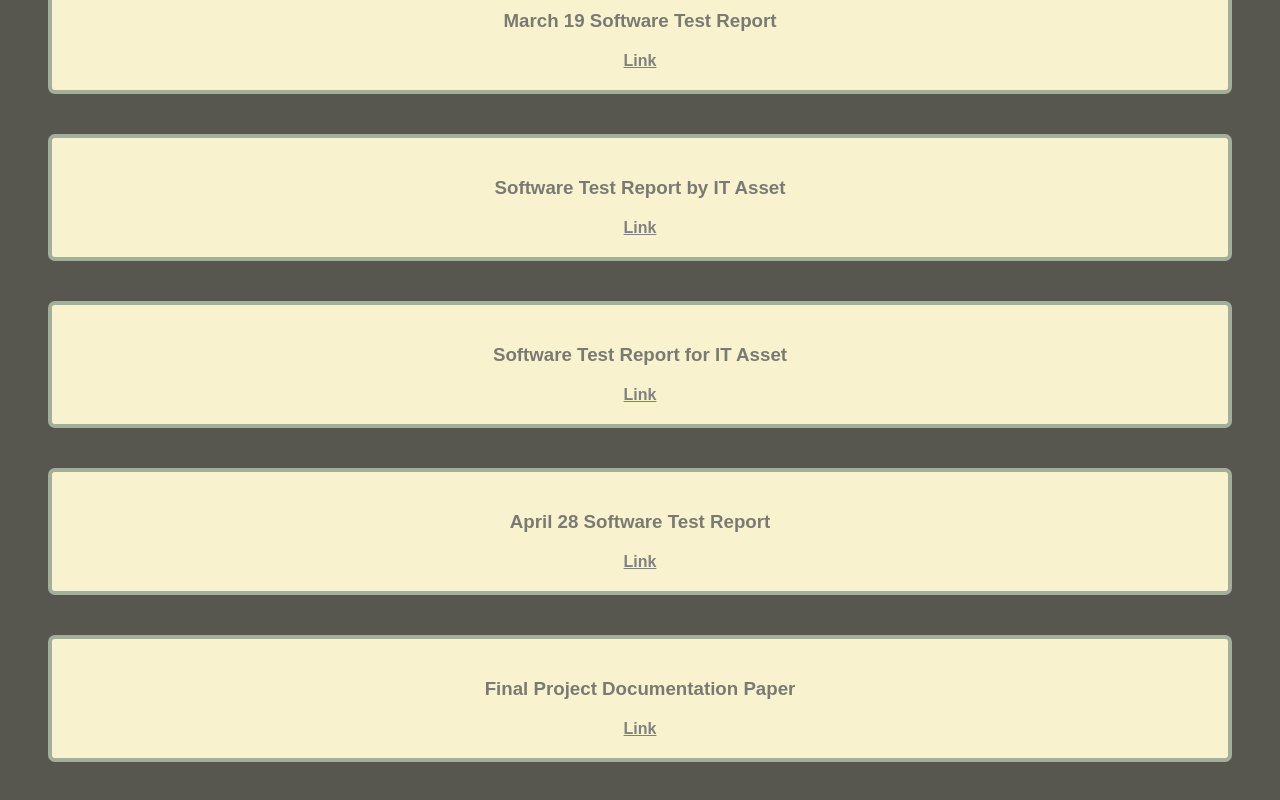
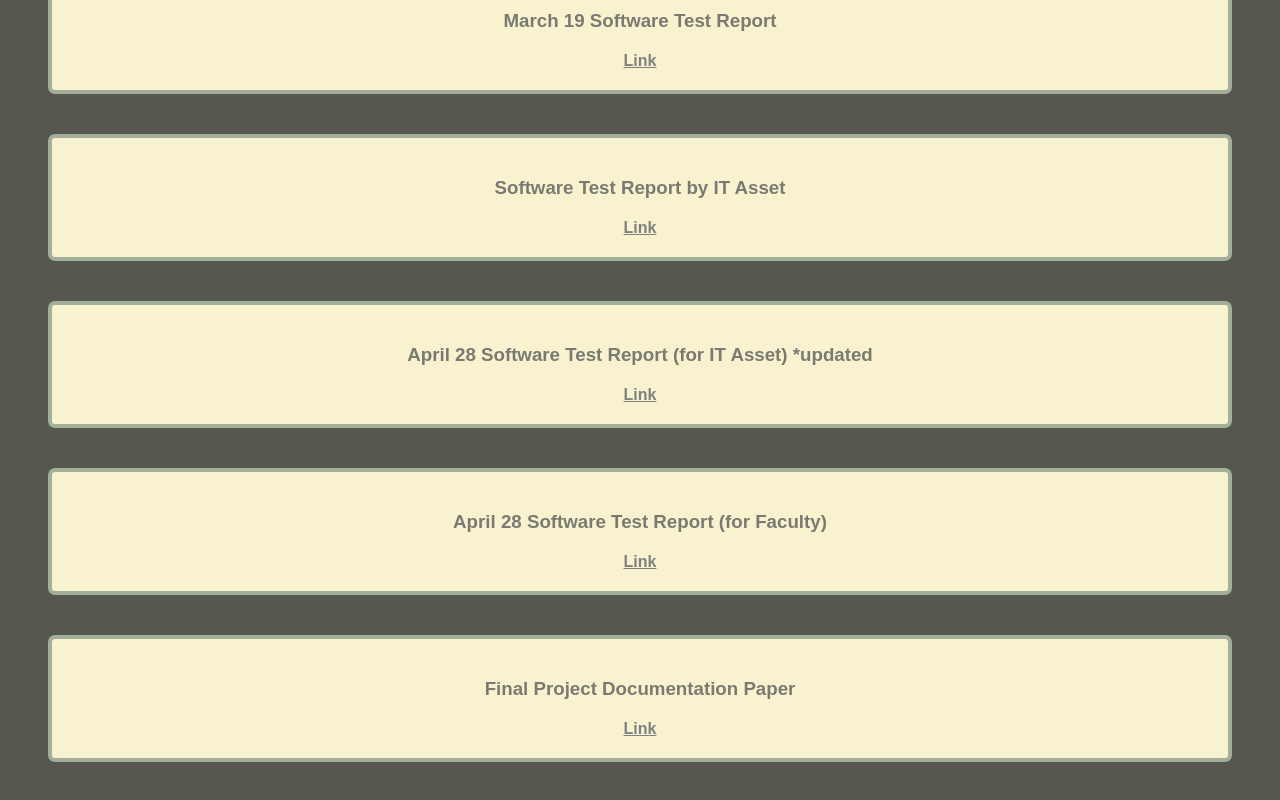
Before and after one commit to ervnmrcdo/19X_Project_Proposal, a Next.js app: page / in a window 1280 px wide. Shown: the part 3036-3836 px from the top of the page. Built offline with nearby package versions, Linux system fonts and the light colour scheme.

Commit message:
update: april 28 test report

```diff
--- a/src/app/page.tsx
+++ b/src/app/page.tsx
@@ -203,7 +203,7 @@ export default function Home() {
 
 
       <div className={styles.content_container}>
-        <h3>Software Test Report for IT Asset</h3>
+        <h3>April 28 Software Test Report (for IT Asset) *updated</h3>
         <a
           href="https://drive.google.com/file/d/1lnD6lBMPbs0yRdusBDVtEyO85JgrRiJJ/view?usp=sharing"
           target="_blank"
@@ -214,7 +214,7 @@ export default function Home() {
 
 
       <div className={styles.content_container}>
-        <h3>April 28 Software Test Report </h3>
+        <h3>April 28 Software Test Report (for Faculty)</h3>
         <a
           href="https://drive.google.com/file/d/1q7vRr8c4IYm6pXyUF0E_e7081gsfOTVM/view?usp=sharing"
           target="_blank"
```
